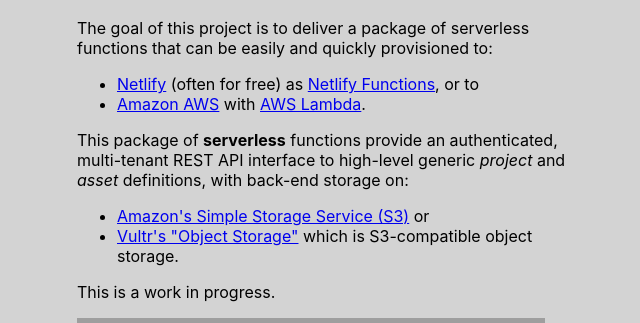
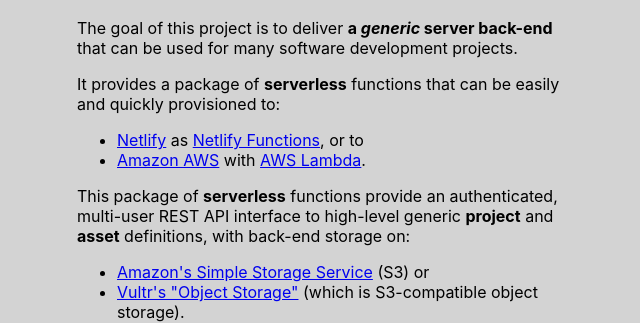
Before and after one commit to appurist/osssbox, a website: page index.html in a window 1280 px wide. Shown: the part 486-809 px from the top of the page, without its empty margins (313-953 px from the left). Drawn offline with Linux system fonts and the light colour scheme; grey boxes are pictures that could not be loaded.

Commit message:
A little cleanup and consistency between the readme and index.html page.

```diff
--- a/index.html
+++ b/index.html
@@ -27,20 +27,20 @@
           <h4 id="subtitle">The <i>Online Simple Storage Server for S3</i></h4>
         </div>
         <div card>
-          <p>The goal of this project is to deliver a package of serverless functions that can be easily and quickly provisioned
-            to:</p>
-          <ul>
-            <li><a href="https://www.netlify.com/" target="_blank" rel="noopener noreferrer">Netlify</a> (often for free)
+          <p>The goal of this project is to deliver <b>a <i>generic</i> server back-end</b> that can be used for many software development projects.</p>
+          <p>It provides a package of <b>serverless</b> functions that can be easily and quickly provisioned to:</p>
+            <ul>
+            <li><a href="https://www.netlify.com/" target="_blank" rel="noopener noreferrer">Netlify</a>
                 as <a href="https://www.netlify.com/products/functions/" target="_blank" rel="noopener noreferrer">Netlify Functions</a>, or to</li>
             <li><a href="https://aws.amazon.com/" target="_blank" rel="noopener noreferrer">Amazon AWS</a>
                 with <a href="https://aws.amazon.com/lambda/" target="_blank" rel="noopener noreferrer">AWS Lambda</a>.</li>
           </ul>
-          <p>This package of <b>serverless</b> functions provide an authenticated, multi-tenant REST API interface to high-level generic <i>project</i> and <i>asset</i> definitions, with back-end storage on:</p>
+          <p>This package of <b>serverless</b> functions provide an authenticated, multi-user REST API interface to high-level generic <b>project</b> and <b>asset</b> definitions, with back-end storage on:</p>
           <ul>
-            <li><a href="https://aws.amazon.com/s3/" target="_blank" rel="noopener noreferrer">Amazon's Simple Storage Service (S3)</a> or</li>
-            <li><a href="https://www.vultr.com/products/object-storage/?ref=6880776" target="_blank" rel="noopener noreferrer">Vultr's "Object Storage"</a> which is S3-compatible object storage.</li>
+            <li><a href="https://aws.amazon.com/s3/" target="_blank" rel="noopener noreferrer">Amazon's Simple Storage Service</a> (S3) or</li>
+            <li><a href="https://www.vultr.com/products/object-storage/?ref=6880776" target="_blank" rel="noopener noreferrer">Vultr's "Object Storage"</a> (which is S3-compatible object storage).</li>
           </ul>
-          <p>This is a work in progress.</p>
+          <p><b>This is a work in progress.</b></p>
         </div>
         <div card>
           <a href="https://www.vultr.com/?ref=6880776" target="_blank" rel="noopener noreferrer"><img src="https://www.vultr.com/media/banners/banner_468x60.png" width="468" height="60"></a>
```
Also changed, not shown: README.md.
